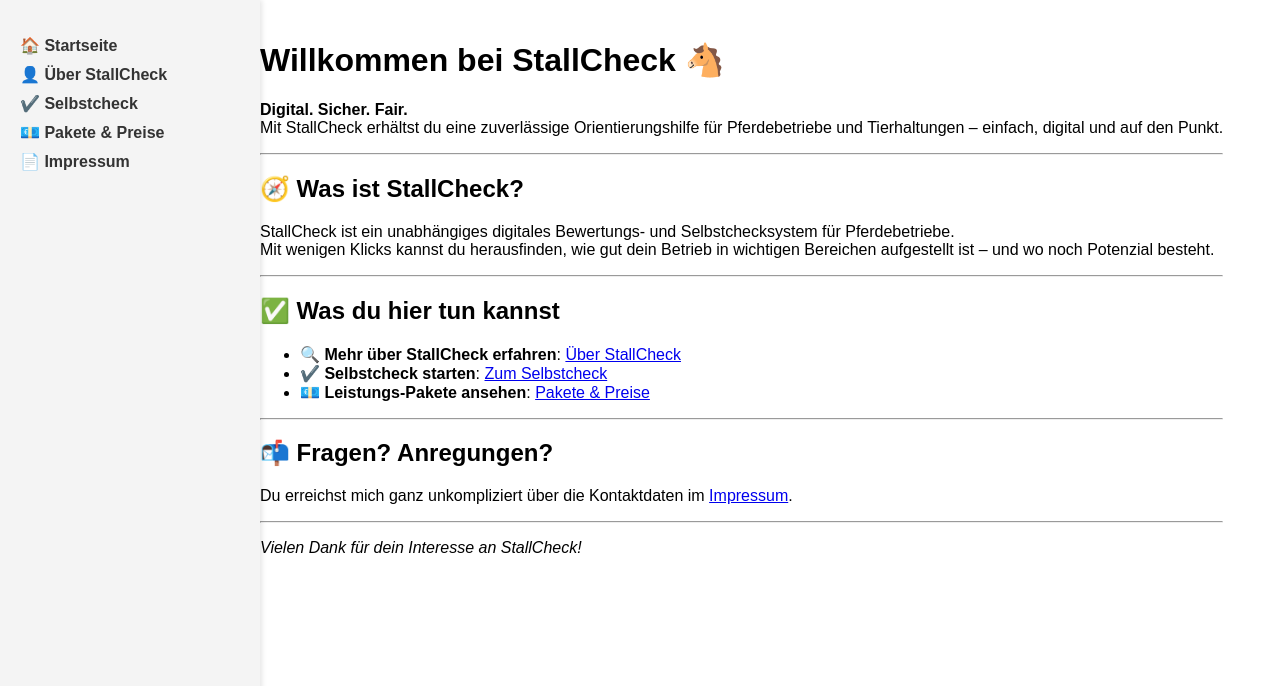
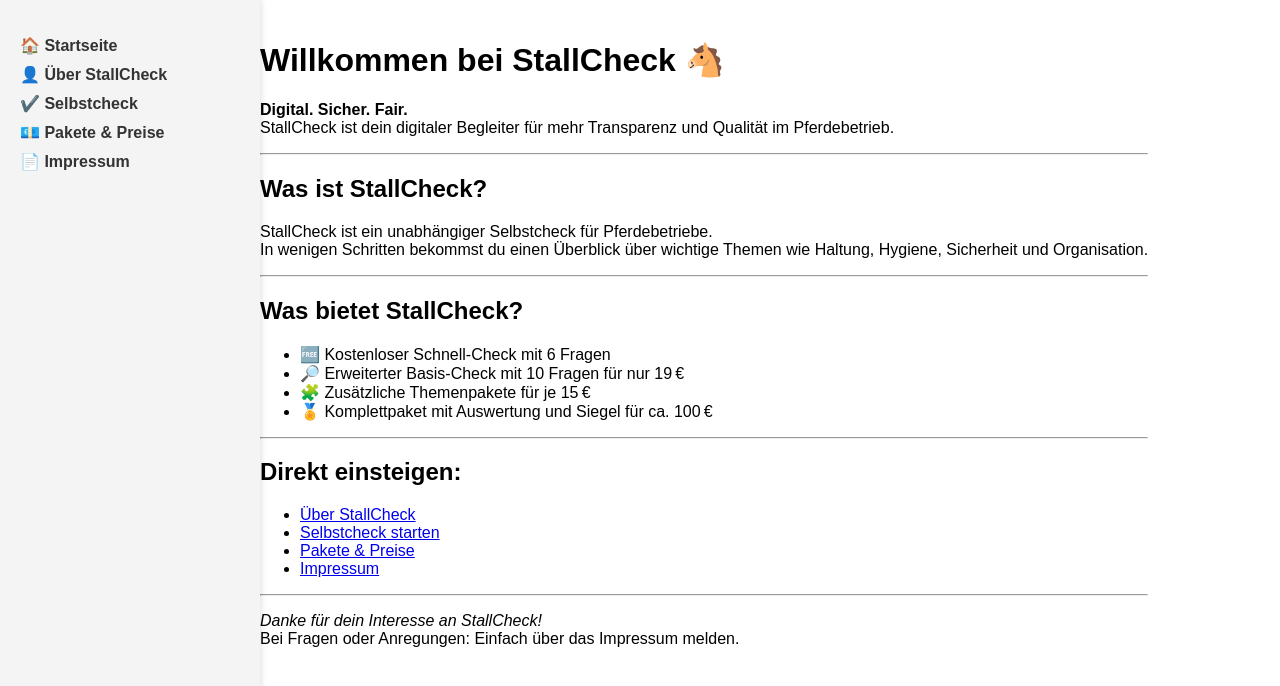
Before and after one commit to Kerstin78/stallcheck, a Jekyll site: the page built from index.md, in a window 1280 px wide. Shown: the top 686 px of the page. Built offline with Jekyll 4.4.1, drawn with Linux system fonts in a browser that asks for light colours.

Commit message:
Update index.md

```diff
--- a/index.md
+++ b/index.md
@@ -6,29 +6,34 @@ title: Startseite
 # Willkommen bei StallCheck 🐴
 
 **Digital. Sicher. Fair.**
-Mit StallCheck erhältst du eine zuverlässige Orientierungshilfe für Pferdebetriebe und Tierhaltungen – einfach, digital und auf den Punkt.
+StallCheck ist dein digitaler Begleiter für mehr Transparenz und Qualität im Pferdebetrieb.
 
 ---
 
-## 🧭 Was ist StallCheck?
+## Was ist StallCheck?
 
-StallCheck ist ein unabhängiges digitales Bewertungs- und Selbstchecksystem für Pferdebetriebe.
-Mit wenigen Klicks kannst du herausfinden, wie gut dein Betrieb in wichtigen Bereichen aufgestellt ist – und wo noch Potenzial besteht.
+StallCheck ist ein unabhängiger Selbstcheck für Pferdebetriebe.
+In wenigen Schritten bekommst du einen Überblick über wichtige Themen wie Haltung, Hygiene, Sicherheit und Organisation.
 
 ---
 
-## ✅ Was du hier tun kannst
+## Was bietet StallCheck?
 
-- 🔍 **Mehr über StallCheck erfahren**: [Über StallCheck](ueber.html)
-- ✔️ **Selbstcheck starten**: [Zum Selbstcheck](selbstcheck.html)
-- 💶 **Leistungs-Pakete ansehen**: [Pakete & Preise](pakete.html)
+- 🆓 Kostenloser Schnell-Check mit 6 Fragen
+- 🔎 Erweiterter Basis-Check mit 10 Fragen für nur 19 €
+- 🧩 Zusätzliche Themenpakete für je 15 €
+- 🏅 Komplettpaket mit Auswertung und Siegel für ca. 100 €
 
 ---
 
-## 📬 Fragen? Anregungen?
+## Direkt einsteigen:
 
-Du erreichst mich ganz unkompliziert über die Kontaktdaten im [Impressum](impressum.html).
+- [Über StallCheck](ueber.html)
+- [Selbstcheck starten](selbstcheck.html)
+- [Pakete & Preise](pakete.html)
+- [Impressum](impressum.html)
 
 ---
 
-*Vielen Dank für dein Interesse an StallCheck!*
+*Danke für dein Interesse an StallCheck!*
+Bei Fragen oder Anregungen: Einfach über das Impressum melden.
```
